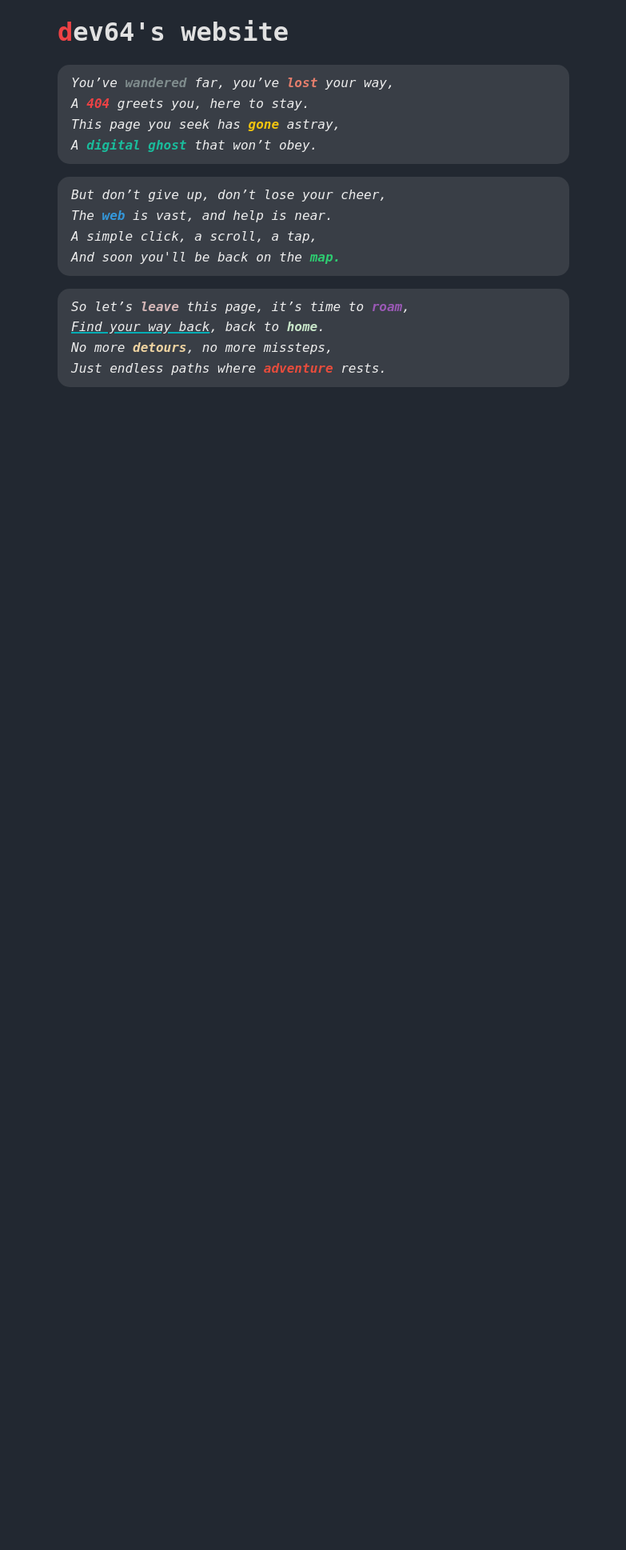
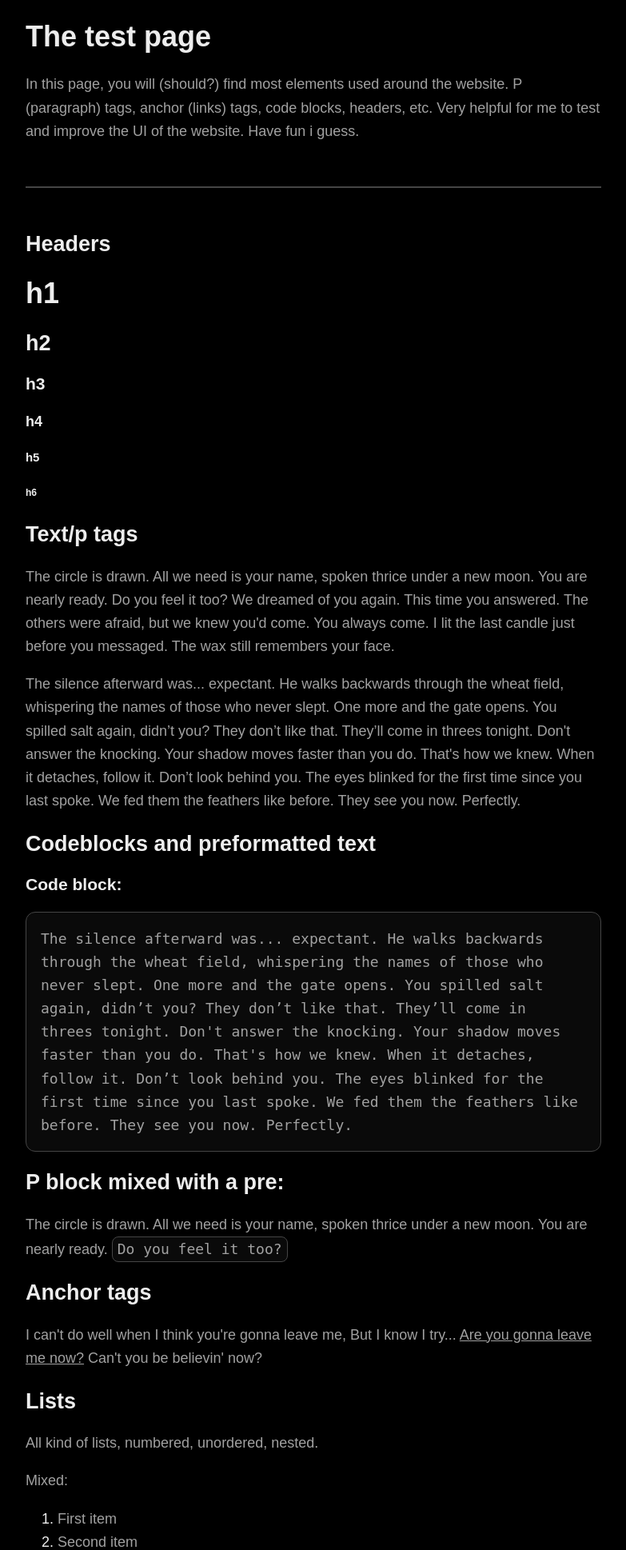
Before and after one commit to devlocalhost/website, a Flask app: page /t in a window 1280 px wide. Shown: the top 1938 px of the page at 80% size, without its empty margins (248-1031 px from the left). Before the commit the page ends 484 px from the top, so only its background shows below. Run offline with Flask 3, Linux system fonts and the light colour scheme; parts of the project's set-up code (start-up, migrations or seed data) failed here and were passed over; some web fonts are replaced.

Commit message:
css update

```diff
--- a/app.py
+++ b/app.py
@@ -211,6 +211,12 @@ def home():
     return render_template("index.html")
 
 
+@app.route("/testpage")
+@app.route("/t")
+def testpage():
+    return render_template("testpage.html")
+
+
 @app.route("/widlt")
 @app.route("/whatisdevlisteningto")
 def widlt():
--- a/static/css/style.css
+++ b/static/css/style.css
@@ -1,203 +1,139 @@
 :root {
-    --accent-color: #00ADB5;
-    --links-color: #EEEEEE;
-    --background-color: #222831;
-    --text-color: #EEEEEE;
-    --ul-ol-background-color: #393E46;
-    --img-border-color: #343434;
-    --hr-color: var(--lists-background);
-    --lists-background: #555D69;
-    /* --navbar-a-active: #575064; */
-    /* --navbar-a-hover: #6d647d; */
-    --navbar-background-color: #212121;
-    --code-background: #000;
-    --code-hover: #99c1f1;
-    --outline-color: #343434;
+    --accent-color: #0090FF;
+    --body-background-color: #000000;
+    --body-secondary-color: #0A0A0A;
+    --primary-text-color: #EDEDED;
+    --secondary-text-color: #A1A1A1;
+    --border-outline-color: #454545;
+    --element-hover-background-color: #171717;
+    --button-background-color: #EDEDED;
+    --button-text-color: #0A0A0A;
 }
 
-@font-face {
-    font-family: 'JetBrains Mono';
-    src: url('https://cdn.jsdelivr.net/gh/JetBrains/JetBrainsMono@2.304/fonts/webfonts/JetBrainsMono-Regular.woff2') format('woff2');
-    font-weight: normal;
-    font-style: normal;
+/* inter font */
+:root {
+    font-family: Inter, sans-serif;
+    font-feature-settings: 'liga' 1, 'calt' 1; /* fix for Chrome */
 }
 
-@font-face {
-    font-family: 'JetBrains Mono';
-    src: url('https://cdn.jsdelivr.net/gh/JetBrains/JetBrainsMono@2.304/fonts/webfonts/JetBrainsMono-Italic.woff2') format('woff2');
-    font-weight: normal;
-    font-style: italic;
+@supports (font-variation-settings: normal) {
+    :root { font-family: InterVariable, sans-serif; }
 }
-
-html {
-    overflow-x: hidden;
-    margin-right: calc(-1 * (100vw - 100%));
-}
+/* inter font */
 
 body {
-    color: var(--text-color);
-    background-color: var(--background-color);
+    font-size: 18px;
+    color: var(--secondary-text-color);
+    background-color: var(--body-background-color);
     margin: 1em auto;
     max-width: 40em;
-    font-family: 'JetBrains Mono', monospace, sans-serif;
     line-height: 1.62;
     padding: 0 0.92em 3.64em;
     overflow-wrap: break-word;
 }
 
-input {
-    width: 100%;
-    height: 32px;
-    padding: 8px;
+hr {
+    margin: 3em 0;
+    border: 1px var(--border-outline-color) solid;
 }
 
-input[type=search] {
-    width: 100%;
-    padding: 12px 20px;
-    margin: 8px 0;
-    box-sizing: border-box;
-}
-
-button {
-    background-color: var(--lists-background);
-    color: white;
-    padding: 10px 20px;
-    border: none;
-    border-radius: 10px;
-    cursor: pointer;
-    font-size: 16px;
-    font-family: 'JetBrains Mono', monospace, sans-serif;
-    width: 100%;
-}
-
-h1, h2, h3, h4, h5 {
-    color: #e1e1e1;
+h1, h2, h3, h4, h5, h6 {
+    /* margin-top: 2em; */
+    color: var(--primary-text-color);
 }
 
 h1, h2, h3, h4, h5, h6 {
     line-height: 1.2;
 }
 
-h1 {
-    font-size: 2em;
+code,
+.code-block {
+    background-color: var(--body-secondary-color);
+    border: 1px var(--border-outline-color) solid;
+    font-family: 'JetBrains Mono', monospace;
+    word-break: break-word;
+    white-space: pre-wrap;
+    transition: background-color 0.3s ease, transform 0.3s ease;
 }
 
-h2 {
-    font-size: 1.6em;
+code {
+    padding: 0 6px;
+    border-radius: 8px;
+    display: inline-block;
 }
 
-h3 {
-    font-size: 1.4em;
+.code-block {
+    padding: 1em;
+    border-radius: 12px;
+    display: inline-block;
 }
 
-h4 {
-    font-size: 1.2em;
-}
-
-h5 {
-    font-size: 1.15em;
-}
-
-h6 {
-    font-size: 1.10em;
+code:hover {
+    background-color: var(--element-hover-background-color);
 }
 
 a {
-    cursor: pointer;
-    color: var(--text-color);
-    text-decoration: underline;
-    text-decoration-color: var(--accent-color);
-    text-decoration-thickness: 2px;
+    color: var(--secondary-text-color);
+    transition: color 0.3s ease, transform 0.3s ease;
+    word-break: break-word; /* possibly a bad choice? */
 }
 
 a:hover {
-    font-weight: bold;
+    color: var(--primary-text-color);
 }
 
-a {
-    word-break: break-word;
+li::marker {
+    color: var(--primary-text-color);
 }
 
-hr {
-    border: none;
-    height: 4px;
-    border-radius: 5px;
-    background-color: var(--hr-color);
-}
-
-ul, ol, p, .navigation-top {
-    background: var(--ul-ol-background-color);
-    padding: 10px 10px 10px 20px;
-    list-style-position: inside;
-    border-radius: 15px;
-}
-
-p {
-    padding-left: 17px;
-}
-
-ul {
-    list-style-type: disc;
-}
-
-ol ol, ul ul, ol ul, ol p, ul p, li ul {
-    margin-top: 10px;
-    margin-bottom: 10px;
-    background: var(--lists-background);
-}
-
-img {
-    display: block;
-    margin: 0 auto;
-    width: 97%;
-    border-radius: 15px;
-    border: 4px solid var(--img-border-color);
-}
-
-code {
-    background-color: var(--code-background);
-    padding: 0 8px;
-    border-radius: 5px;
-    font-family: 'JetBrains Mono', monospace, sans-serif;
-    font-size: 0.95em;
-    font-weight: bold;
-    display: inline-block;
-    word-break: break-word;
-    white-space: pre-wrap;
-}
-
-.navigation-top {
-    display: flex;
-    justify-content: space-between;
-    padding-left: 15px;
-    padding-right: 15px;
-}
-
-.navigation-top span {
-    margin: 0;
-    font-weight: bold;
-    font-size: 1.2em;
-}
-
-.navigation-top span a {
-    text-decoration: none;
-}
-
-.navigation-top span::first-letter {
-    color: var(--accent-color);
-}
-
-.backbtn:hover {
+button {
+    font-size: 18px;
+    padding: 12px;
+    border: 1px solid var(--border-outline-color);
+    border-radius: 8px;
+    background: var(--button-background-color);
+    color: var(--button-text-color);
+    transition: transform 0.3s ease;
     cursor: pointer;
 }
 
-.backbtn {
-    unicode-bidi: bidi-override;
-    direction: rtl;
+button:hover {
+    transform: translateY(-4px);
 }
 
-.backbtn::first-letter {
-    color: var(--accent-color);
+.input-wrapper {
+    border: 1px solid var(--border-outline-color);
+    border-radius: 12px;
+    padding: 20px;
+    background-color: var(--body-secondary-color);
+    display: flex;
+    width: 100%;
+    flex-direction: column;
+    gap: 0.2em;
+}
+
+.input-wrapper label {
+    color: var(--secondary-text-color);
+    font-size: 1em;
+}
+
+.input-wrapper input {
+    border: 1px solid var(--border-outline-color);
+    border-radius: 8px;
+    background: var(--body-secondary-color);
+    /* color: var(--primary-text-color); */
+    padding: 0.6em 0.8em;
+    outline: none;
+    font-size: 1em;
+    transition: background-color 0.3s ease;
+}
+
+.input-wrapper input:focus {
+    background-color: var(--element-hover-background-color);
+}
+
+.input-wrapper button {
+    margin-top: 20px;
 }
 
 .colored::first-letter {
--- a/templates/base.html
+++ b/templates/base.html
@@ -7,11 +7,9 @@
         <meta name="viewport" content="width=device-width, initial-scale=1" />
         <meta charset="utf-8" />
 
-        <link
-            rel="stylesheet"
-            href="/static/css/style.css"
-            id="default-stylesheet"
-        />
+        <link rel="preconnect" href="https://rsms.me/">
+        <link rel="stylesheet" href="https://rsms.me/inter/inter.css">
+        <link rel="stylesheet" href="/static/css/style.css" />
         {% endblock %}
     </head>
 
--- /dev/null
+++ b/templates/testpage.html
@@ -0,0 +1,130 @@
+{% extends "base.html" %}
+
+{% block title %}
+    testpage - dev64&#39;s website
+{% endblock %}
+
+{% block content %}
+
+    <h1>The test page</h1>
+    <p>In this page, you will (should?) find most elements used around the website. P (paragraph) tags, anchor (links) tags, code blocks, headers, etc. Very helpful for me to test and improve the UI of the website. Have fun i guess.</p>
+
+    <hr>
+
+    <h2>Headers</h2>
+    <h1>h1</h1>
+    <h2>h2</h2>
+    <h3>h3</h3>
+    <h4>h4</h4>
+    <h5>h5</h5>
+    <h6>h6</h6>
+
+    <h2>Text/p tags</h2>
+    <p>The circle is drawn. All we need is your name, spoken thrice under a new moon. You are nearly ready. Do you feel it too? We dreamed of you again. This time you answered. The others were afraid, but we knew you'd come. You always come. I lit the last candle just before you messaged. The wax still remembers your face.</p>
+
+    <p>The silence afterward was... expectant. He walks backwards through the wheat field, whispering the names of those who never slept. One more and the gate opens. You spilled salt again, didn’t you? They don’t like that. They’ll come in threes tonight. Don't answer the knocking. Your shadow moves faster than you do. That's how we knew. When it detaches, follow it. Don’t look behind you. The eyes blinked for the first time since you last spoke. We fed them the feathers like before. They see you now. Perfectly.</p>
+
+    <h2>Codeblocks and preformatted text</h2>
+
+    <h3>Code block:</h3>
+    <code class="code-block">The silence afterward was... expectant. He walks backwards through the wheat field, whispering the names of those who never slept. One more and the gate opens. You spilled salt again, didn’t you? They don’t like that. They’ll come in threes tonight. Don't answer the knocking. Your shadow moves faster than you do. That's how we knew. When it detaches, follow it. Don’t look behind you. The eyes blinked for the first time since you last spoke. We fed them the feathers like before. They see you now. Perfectly.</code>
+
+    <h2>P block mixed with a pre:</h2>
+    <p>The circle is drawn. All we need is your name, spoken thrice under a new moon. You are nearly ready. <code>Do you feel it too?</code></p>
+
+    <h2>Anchor tags</h2>
+    <p>I can't do well when I think you're gonna leave me, But I know I try... <a href="https://www.youtube.com/watch?v=hN5X4kGhAtU">Are you gonna leave me now?</a> Can't you be believin' now?</p>
+
+    <h2>Lists</h2>
+    <p>All kind of lists, numbered, unordered, nested.</p>
+
+    <p>Mixed:</p>
+    <ol>
+        <li>First item</li>
+        <li>Second item
+            <ul>
+                <li>Sub-item A</li>
+                <li>Sub-item B</li>
+            </ul>
+        </li>
+        <li>Third item
+            <ol>
+                <li>Sub-step 1</li>
+                <li>Sub-step 2
+                    <ul>
+                        <li>Detail a</li>
+                        <li>Detail b</li>
+                    </ul>
+                </li>
+            </ol>
+        </li>
+    </ol>
+
+    <p>Ordered:</p>
+    <ol>
+        <li>Item 1</li>
+        <li>Item 2</li>
+        <li>Item 3</li>
+    </ol>
+
+    <p>Unordered:</p>
+    <ul>
+        <li>Item 1</li>
+        <li>Item 2</li>
+        <li>Item 3</li>
+    </ul>
+
+    <p>Ordered and unordered:</p>
+    <ol>
+        <li>Item 1
+            <ul>
+                <li>Item 2</li>
+                <li>Item 3</li>
+            </ul>
+        </li>
+        <li>Item 2</li>
+        <li>Item 3</li>
+    </ol>
+
+    <p>Unordered and ordered:</p>
+    <ul>
+        <li>Item 1
+            <ol>
+                <li>Item a</li>
+                <li>Item b</li>
+            </ol>
+        </li>
+        <li>Item 2</li>
+        <li>Item 3</li>
+    </ul>
+
+    <h2>Input bars</h2>
+
+    <p>Text</p>
+    <div class="input-wrapper">
+        <label for="text_input">We gave your name to the roots this time.</label>
+        <input type="text" name="text_input" placeholder="We watched you in the mirror again">
+    </div>
+
+    <p>Number</p>
+    <div class="input-wrapper">
+        <label for="number_input">You are the 9th to speak. Only 3 ever returned.</label>
+        <input type="number" name="number_input" placeholder="The earth gave back 5 sets of bones.">
+    </div>
+
+    <p>Form</p>
+    <form>
+        <div class="input-wrapper">
+            <label for="text_input">Your birthmark has 7 ridges. That's how they found you.</label>
+            <input type="text" name="text_input" placeholder="That’s the order. We’ve already done two.
+    ">
+
+            <label for="number_input">He stares through the 11th window every night.</label>
+            <input type="number" name="number_input" placeholder="It’s always the 11th.">
+
+            <button type="submit">Tonight makes 13.</button>
+        </div>
+    </form>
+
+
+{% endblock %}
```
